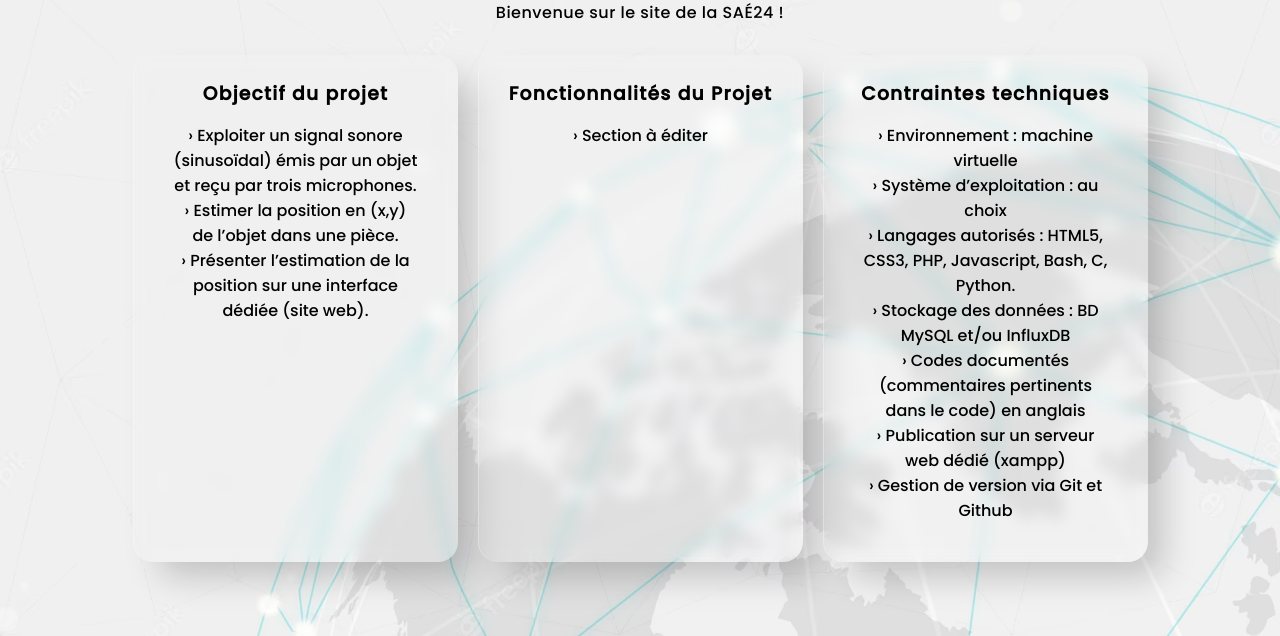
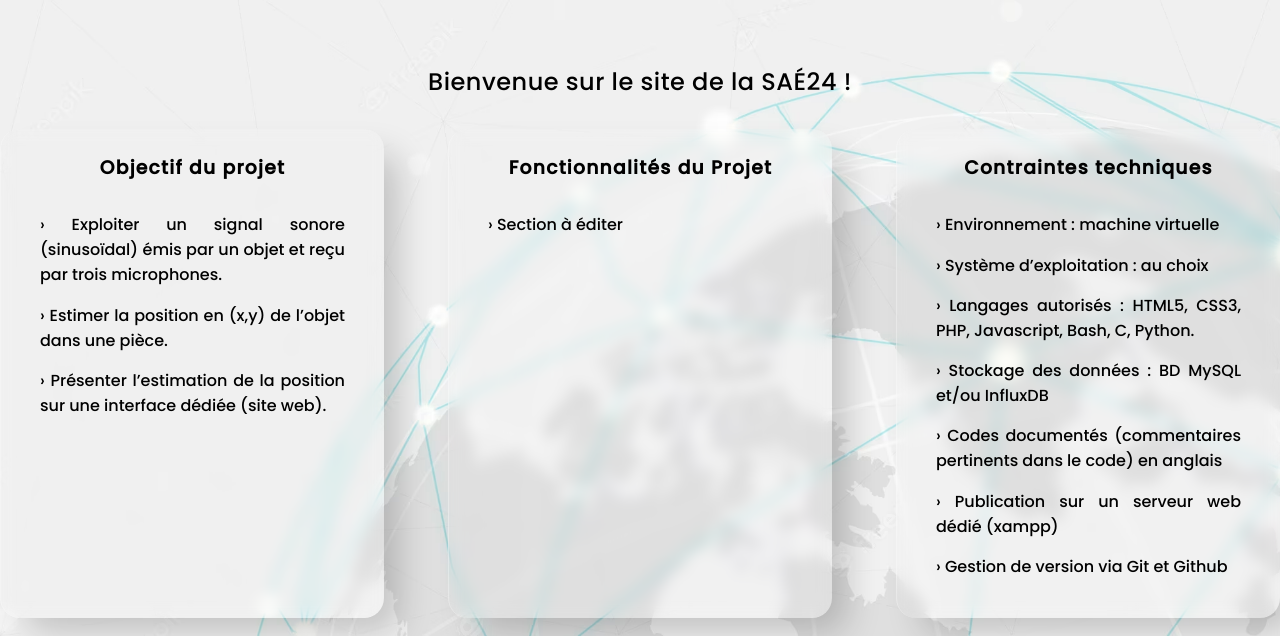
Before and after one commit to ange-projects/SAE24, a PHP site: page / in a window 1280 px wide. Shown: the part 164-800 px from the top of the page. Run offline with PHP 8.4, Linux system fonts and the light colour scheme.

Commit message:
Modification du style de la page d'accueil (index)

```diff
--- a/index.php
+++ b/index.php
@@ -37,7 +37,7 @@
         <div class="grid"> <!--Implementation of HTML grid for the aesthetics of the page-->
             <div class="bloc">
                 <h3>Objectif du projet</h3>
-                <ul>
+                <ul class="index_dale">
                 <li>&#8250; Exploiter un signal sonore (sinusoïdal) émis par un objet et reçu par trois microphones.</li>
                 <li>&#8250; Estimer la position en (x,y) de l’objet dans une pièce.</li>
                 <li>&#8250; Présenter l’estimation de la position sur une interface dédiée (site web).</li>
@@ -45,13 +45,13 @@
             </div>
             <div class="bloc">
                 <h3>Fonctionnalités du Projet</h3>
-                <ul>
+                <ul class="index_dale">
                     <li>&#8250; Section à éditer</li>
                 </ul>
             </div>
             <div class="bloc">
                 <h3>Contraintes techniques</h3>
-                <ul>
+                <ul class="index_dale">
                     <li>&#8250; Environnement : machine virtuelle</li>
                     <li>&#8250; Système d’exploitation : au choix</li>
                     <li>&#8250; Langages autorisés : HTML5, CSS3, PHP, Javascript, Bash, C, Python.</li>
--- a/style/style_accueil.css
+++ b/style/style_accueil.css
@@ -69,7 +69,8 @@ body {
 }
 
 #intro p {
-    font-size: medium;
+    margin-top: 5%;
+    font-size: 150%;
     font-family: 'Poppins', sans-serif;
     letter-spacing: 0.5px;
     max-width: 75%;
@@ -87,8 +88,8 @@ body {
 
 .grid {
     display: grid;
-    grid-gap: 20px;
-    grid-template-columns: repeat(3, 325px);
+    grid-gap: 5%;
+    grid-template-columns: repeat(3, 30%);
     grid-auto-rows: auto;
     list-style: inside;
 }
@@ -111,6 +112,13 @@ body {
     padding: 15px;
 }
 
+.index_dale li {
+    text-align: justify;
+    margin-top: 5%;
+}
+
+
+
 /*the reduced blocks of the grid*/
 
 .bloc-reduit {
```
